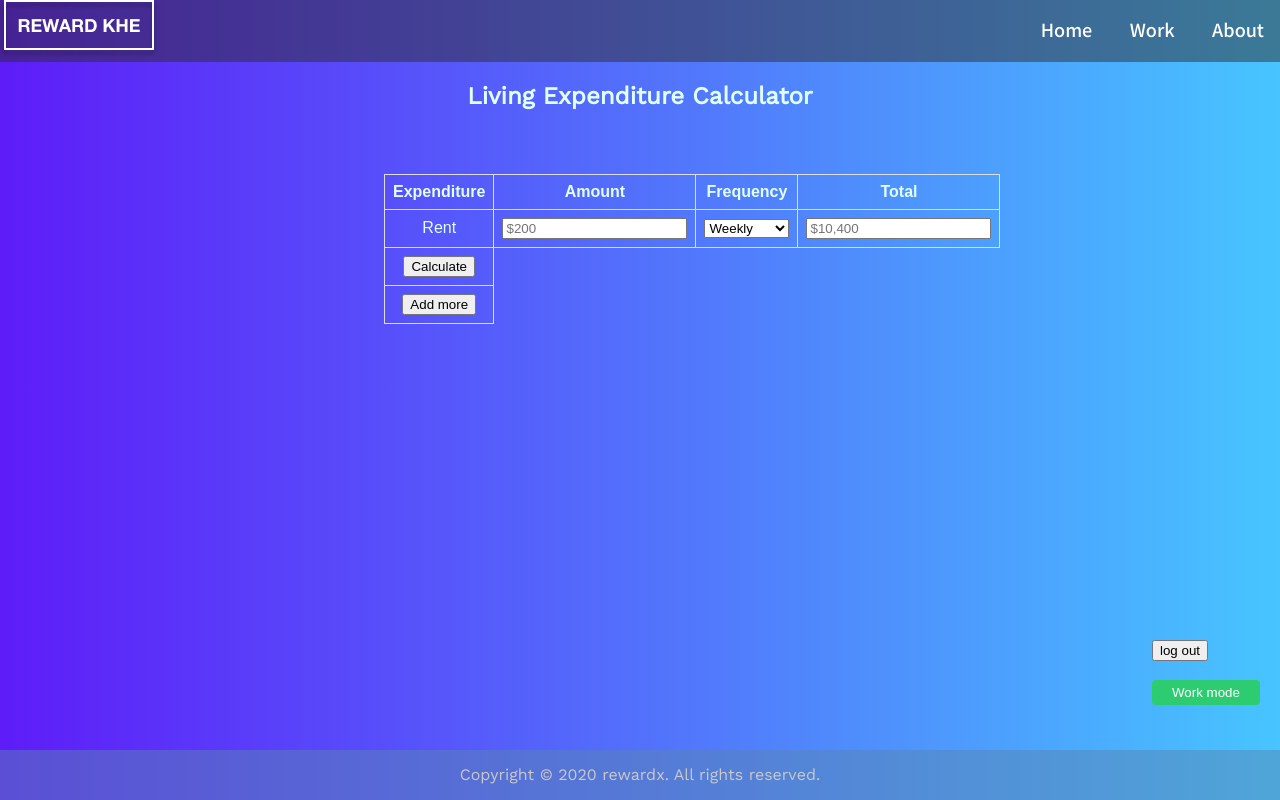
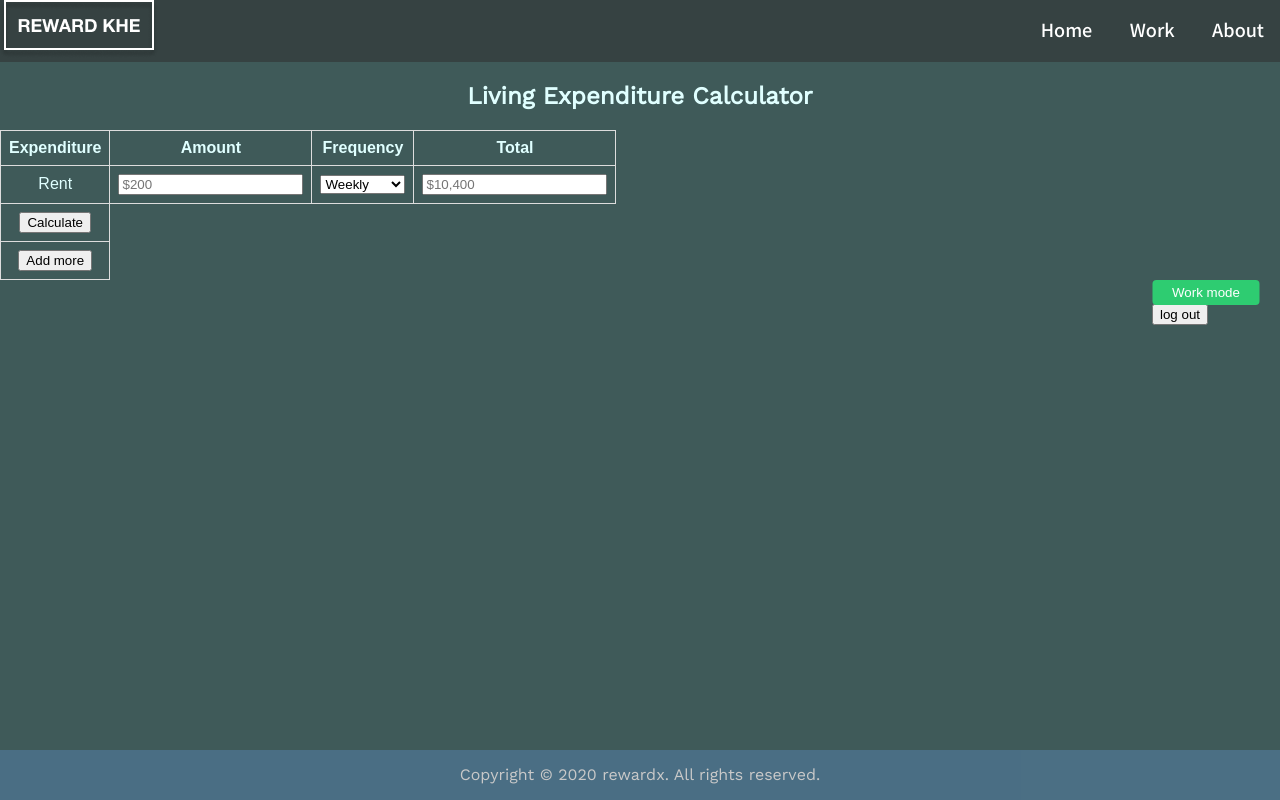
Before and after one commit to rewardkhe/website, a PHP site: page /work/LEC.php in a window 1280 px wide. Run offline with PHP 8.4, Linux system fonts and the light colour scheme.

Commit message:
added media queries

```diff
--- a/CSS/style.css
+++ b/CSS/style.css
@@ -42,9 +42,13 @@ form{
   bottom:0;
   width: 100vw;
   margin-top: 50px;
-  background: #161515;
+  background: #3d2b2b;
   color: white;
   line-height: 30px;
   font-family: 'Manrope', sans-serif;
   /* padding: 0 20px; */
   }
+
+  .error{
+   align-items: center;
+  }
--- a/CSS/style1.css
+++ b/CSS/style1.css
@@ -91,9 +91,12 @@ li a {
 body {
   background-color: rgb(255, 255, 255);
   font-family: 'Work Sans', sans-serif;
-  background-image: linear-gradient(90deg, rgb(94, 28, 248), rgb(71, 197, 255));
-  background-size: cover;
-  min-width: 100%;
+  background-color:rgb(63, 90, 89);
+  /* background-image: linear-gradient(90deg, rgb(94, 28, 248), rgb(71, 197, 255)); */
+
+  background-size: 100vh, 100vw;
+  background-repeat: no-repeat;
+  /* min-width: 100%; */
   padding: 0px;
   margin: 0px;
 }
@@ -103,23 +106,23 @@ body {
 footer {
   color: rgb(201, 201, 201);
   background-color: rgba(88, 133, 177, 0.493);
-  position: absolute;
+  position: fixed;
   text-align: center;
-  width: 100%;
+  width: 100vw;
   line-height: 50px;
   margin: 0px 0px 0px 0px;
   bottom: 0;
 }
 
 #workmode {
-  position: absolute;
+  position: sticky;
   top: 85%;
   left: 90%;
   z-index: 999;
 }
 
 #logout {
-  position: absolute;
+  position: sticky;
   top: 80%;
   left: 90%;
   z-index: 999;
@@ -180,15 +183,23 @@ footer {
 
 #calculator {
   color: lightcyan;
-  /* align-content: center; */
+
+  align-content: inherit;
 }
 
 table {
+  /* box-sizing: 50%; */
   font-family: arial, sans-serif;
   border-collapse: collapse;
-  width: 40%;
-  margin: 5% 30%;
+  font-size: 1em;
+  /* margin: 5% 30%; */
+  /* table-layout:inherit; */
+  /* width:100%; */
 }
+
+
+
+
 
 td,
 th {
@@ -197,3 +208,21 @@ th {
   text-align: center;
   padding: 8px;
 }
+
+
+/* 📱 Media queries */
+
+@media (min-width:600px){
+  .table{
+    font-size: 1vw;
+    font-family: arial, sans-serif;
+    border-collapse: collapse;
+    table-layout:inherit;
+    border-color: white;
+  }
+  td,th {
+  color: lightcyan;
+  /* border: 1px solid #dddddd; */
+  /* text-align: center; */
+  /* padding: 8px; */
+}}
--- a/index.php
+++ b/index.php
@@ -34,15 +34,15 @@
 
 if (isset($_GET["error"])) {
      if ($_GET["error"] == "emptyinput") {
-        echo "Wrong password";
+        echo "❌ Wrong password ❌";
       }
     }
    ?>
 
 
 
-<footer>
+<!-- <footer>
     © 2021 rewardkhe. All rights reserved.
-</footer>
+</footer> -->
 </body>
 </html>
--- a/work.php
+++ b/work.php
@@ -1,7 +1,9 @@
-<!DOCTYPE html>
 <?php
   include_once ('header.php');
 ?>
+
+<!DOCTYPE html>
+
 <html>
 
 <head>
@@ -30,7 +32,7 @@
             <h3> <a href="work/LEC.php"> Living Expenses Calculator</h3> </a>
             <p> Living expenses calculator is designed to caluclate one's expenses keeping the
                 idea of customisation in mind.
-
+                <br>
                 Lorem ipsum dolor sit amet consectetur adipisicing elit. Perferendis tempora nam eaque esse delectus ab
                 eum exercitationem ut consequatur. Veritatis quia accusamus porro possimus quidem eligendi incidunt ipsa
                 labore minima.
```
Also changed, not shown: .htaccess, work/LEC.php (line endings or trailing spaces).
